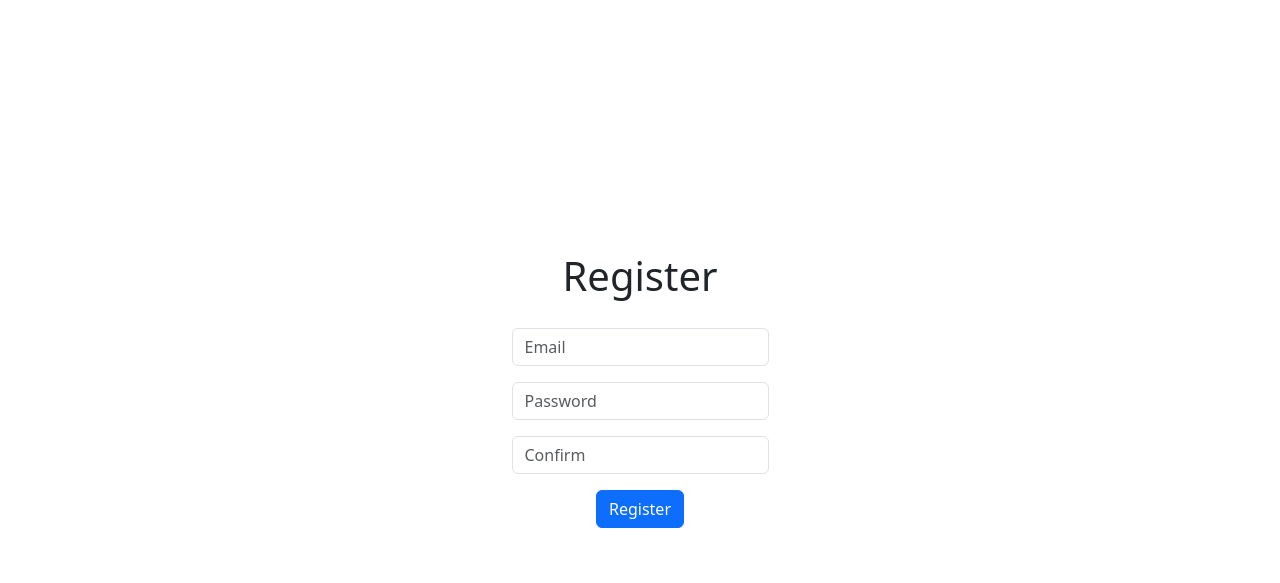
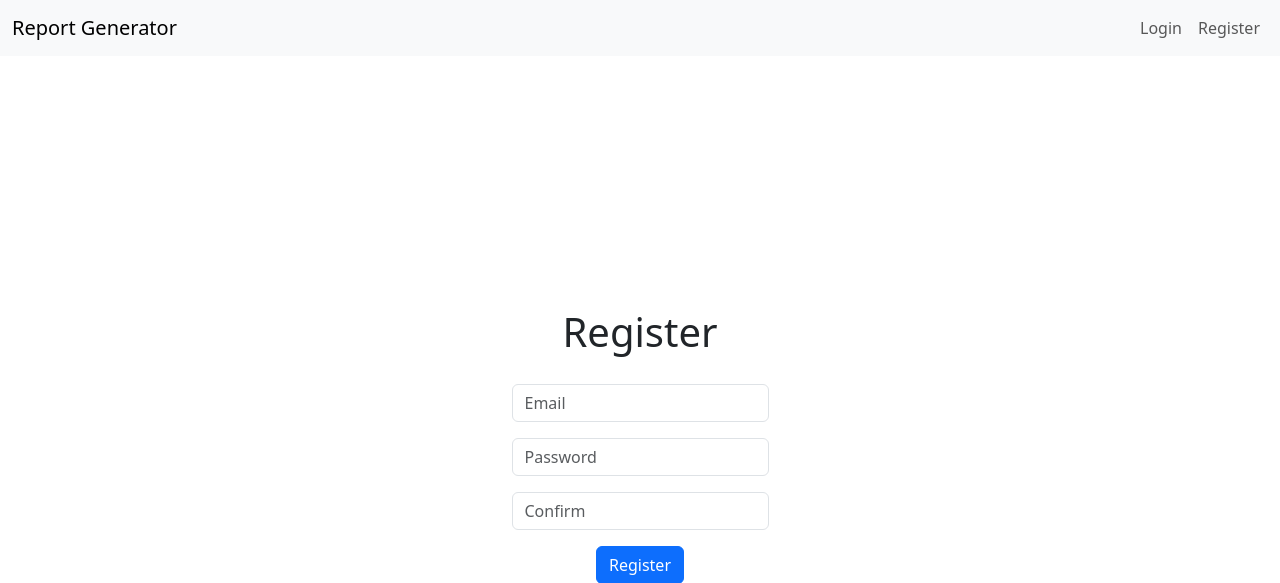
Before and after one commit to head-hunters/ReportGen, a Flask app: page /register in a window 1280 px wide. Shown: the top 583 px of the page. Before the commit the page ends 528 px from the top, so only its background shows below. Run offline with Flask 3, Linux system fonts and the light colour scheme.

Commit message:
Added Db + Authentication + navbar

```diff
--- a/app.py
+++ b/app.py
@@ -7,18 +7,15 @@ app.secret_key = "your-secret-key"
 
 
 @app.route("/")
-# Redirect by default
-
-
 def index():
     return redirect(url_for("register"))
 
 
 @app.route("/register", methods=["GET", "POST"])
-# User registration
+def register():
 
+    db = sqlite3.connect("database/app.db")
 
-def register():
     if request.method == "POST":
         email = request.form.get("email")
         password = request.form.get("password")
@@ -33,21 +30,37 @@ def register():
         elif not confirm or password != confirm:
             flash("Invalid confirmation", "Error")
             return render_template("register.html", email=email, password=password)
-        return render_template("register.html")
+
+        try:
+
+            db.execute(
+                "INSERT INTO users (email,password_hash) VALUES(?,?)",
+                (email, generate_password_hash(password)),
+            )
+
+            db.commit()
+            db.close()
+        except sqlite3.IntegrityError:
+            flash("Account already Exists!", "Error")
+            return render_template("register.html")
+
+        return render_template("dashboard.html")
     else:
         return render_template("register.html")
 
 
-def index():
+@app.route("/logout")
+def logout():
+    session.clear()
     return redirect(url_for("login"))
 
 
 @app.route("/login", methods=["GET", "POST"])
-# User login
+def login():
 
-
-def login():
     if request.method == "POST":
+        db = sqlite3.connect("database/app.db")
+        db.row_factory = sqlite3.Row
         email = request.form.get("email")
         password = request.form.get("password")
 
@@ -58,11 +71,28 @@ def login():
             flash("Invalid password.", "Error")
             return render_template("login.html", email=email)
 
-        return render_template("login.html")
+        user = db.execute("SELECT * FROM users WHERE email=?", (email,)).fetchone()
+        if not user or not check_password_hash(user["password_hash"], password):
+            flash("Invalid username and/or password", "Error")
+            return render_template("login.html")
+
+        session["user_id"] = user["id"]
+
+        db.close()
+        return redirect(url_for("dashboard"))
 
     else:
         return render_template("login.html")
 
 
+@app.route("/dashboard.html")
+def dashboard():
+
+    if "user_id" not in session:
+        return redirect(url_for("login"))
+
+    return render_template("dashboard.html")
+
+
 if __name__ == "__main__":
     app.run(debug=True)
--- a/templates/layout.html
+++ b/templates/layout.html
@@ -16,7 +16,23 @@
 
 <body>
 
+    <nav class="navbar navbar-expand-lg bg-body-tertiary">
+        <div class="container-fluid">
+            <a class="navbar-brand" href="{{ url_for('index') }}">
+                Report Generator
+            </a>
 
+            <div class="navbar-nav">
+                {% if session.get("user_id") %}
+                <a class="nav-link" href="{{ url_for('dashboard') }}">Dashboard</a>
+                <a class="nav-link" href="{{ url_for('logout') }}">Logout</a>
+                {% else %}
+                <a class="nav-link" href="{{ url_for('login') }}">Login</a>
+                <a class="nav-link" href="{{ url_for('register') }}">Register</a>
+                {% endif %}
+            </div>
+        </div>
+    </nav>
 
     <main class="container py-5 d-flex flex-column align-items-center justify-content-center min-vh-100 text-center">
         {% block content %}
```
Also changed, not shown: templates/dashboard.html (+10 -0 lines).
